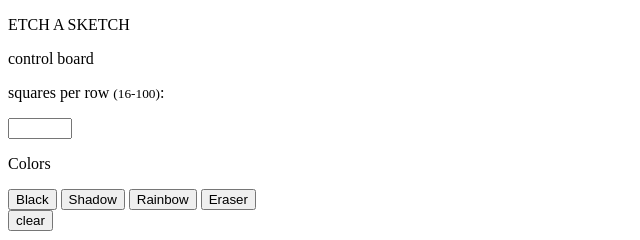
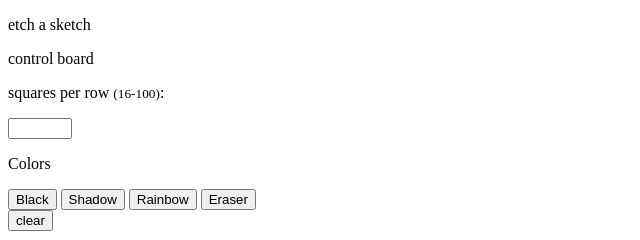
Before and after one commit to LinA636/etch-a-sketch, a plain HTML site: page index.html in a window 1280 px wide. Shown: the top 240 px of the page, 0-640 px from the left. Drawn offline with Linux system fonts and the light colour scheme.

Commit message:
change title

```diff
--- a/index.html
+++ b/index.html
@@ -9,7 +9,7 @@
     </head>
 
     <body>
-        <p class="title">ETCH A SKETCH</p>
+        <p class="title">etch a sketch</p>
 
         <div class="main-container">
             <div class="cb-container">
```
